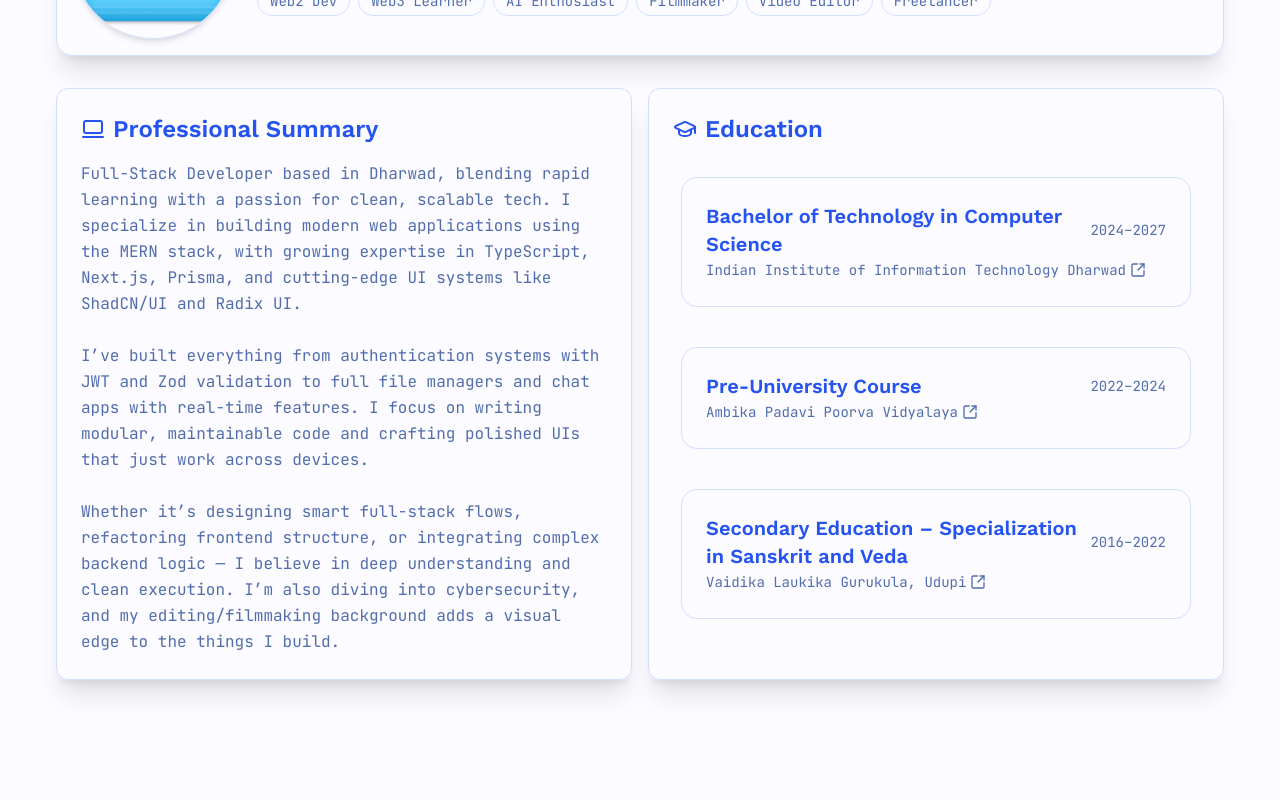
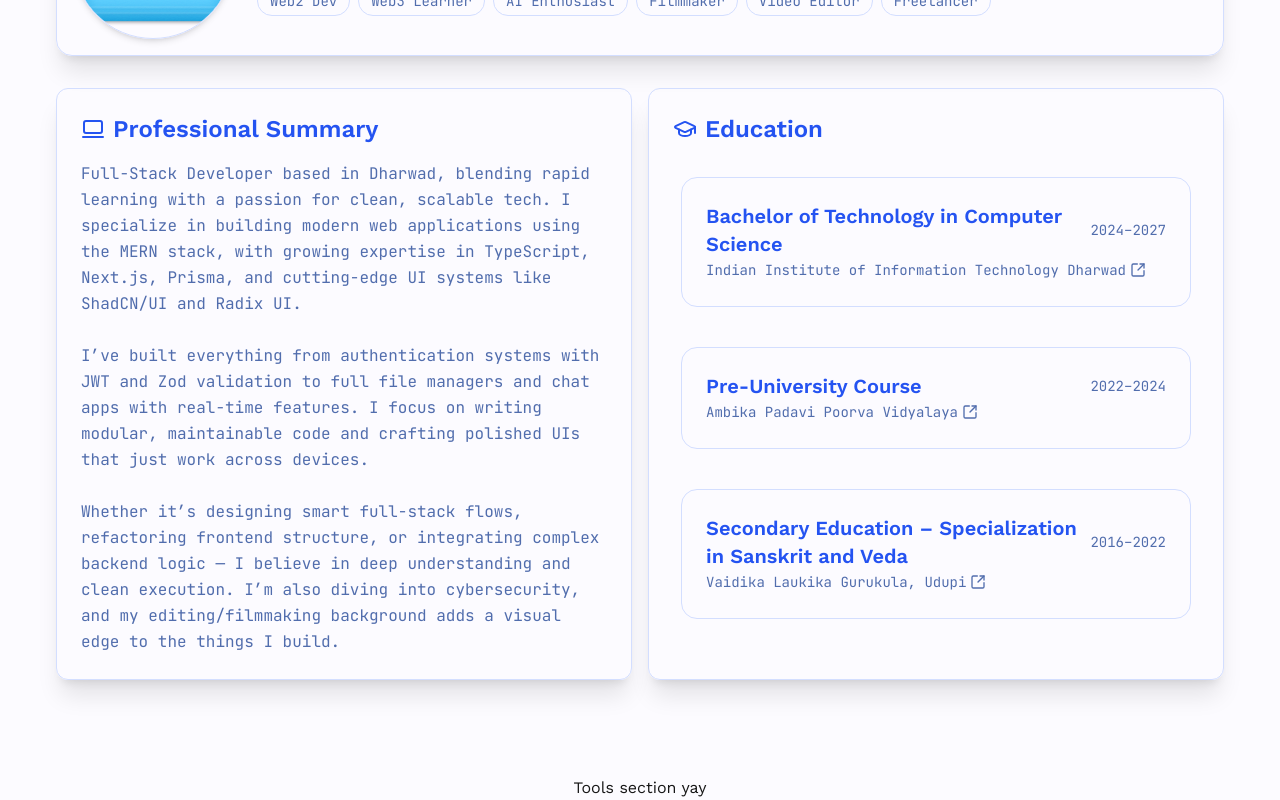
Before and after one commit to SIDDHAARTHAA/portfolio-website, a Next.js app: page /web2 in a window 1280 px wide. Shown: the part 1010-1810 px from the top of the page. Before the commit the page ends 1786 px from the top, so only its background shows below. Built offline with nearby package versions, Linux system fonts and the light colour scheme.

Commit message:
tools page setup

```diff
--- /dev/null
+++ b/app/components/Tools.tsx
@@ -0,0 +1,7 @@
+export default function Tools() {
+    return (
+        <div>
+            Tools section yay
+        </div>
+    )
+}
--- a/app/web2/page.tsx
+++ b/app/web2/page.tsx
@@ -2,6 +2,7 @@
 import AboutMe from "../components/AboutMe";
 import DockBar from "../components/DockBar";
 import Hero from "../components/Hero";
+import Tools from "../components/Tools";
 export default function Web2() {
     return (
         <div className="min-h-screen flex flex-col items-center relative px-4 xl:px-10">
@@ -18,6 +19,9 @@ export default function Web2() {
             <div id="aboutme">
                 <AboutMe />
             </div>
+            <div id="tools">
+                <Tools />
+            </div>
         </div>
     );
 }
```
